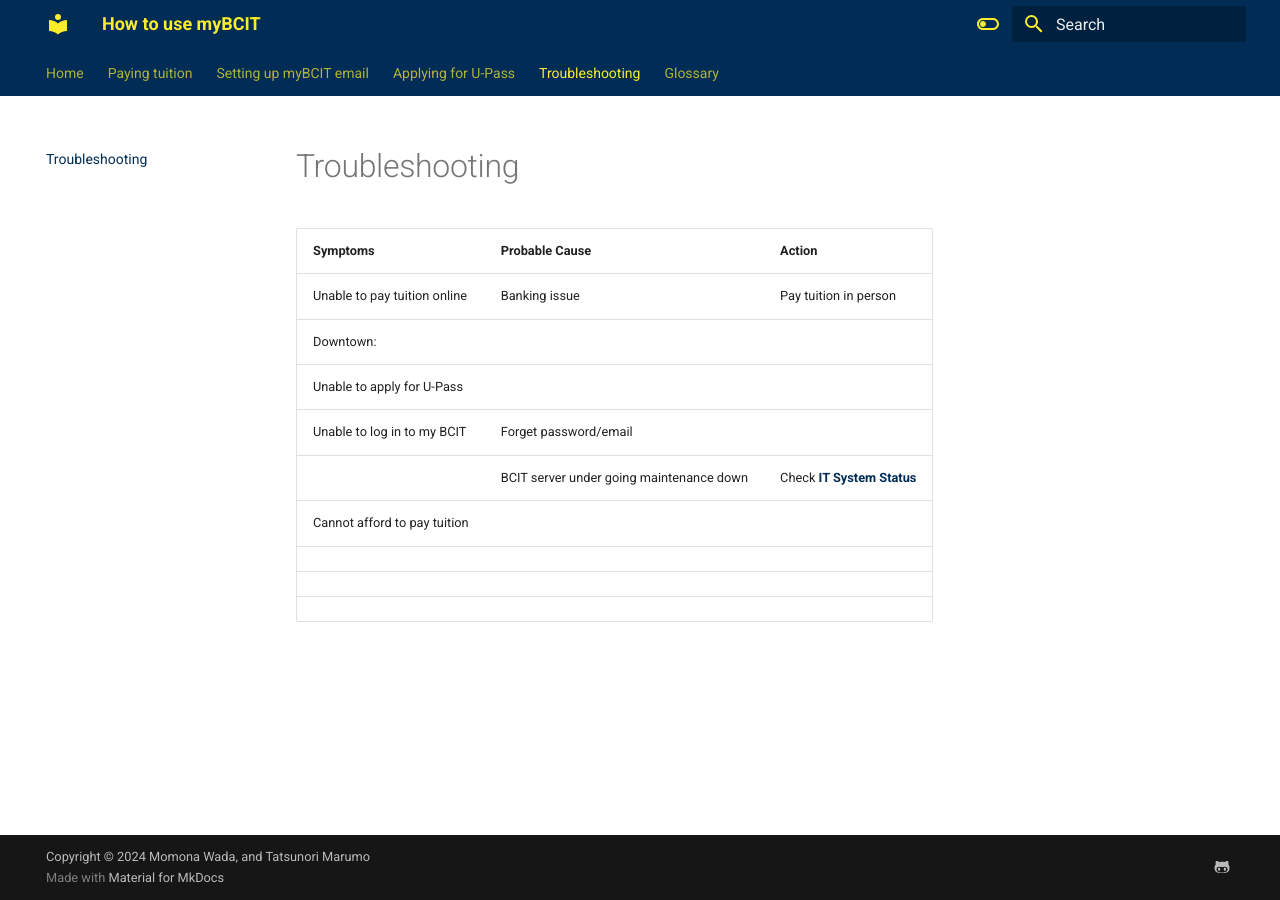
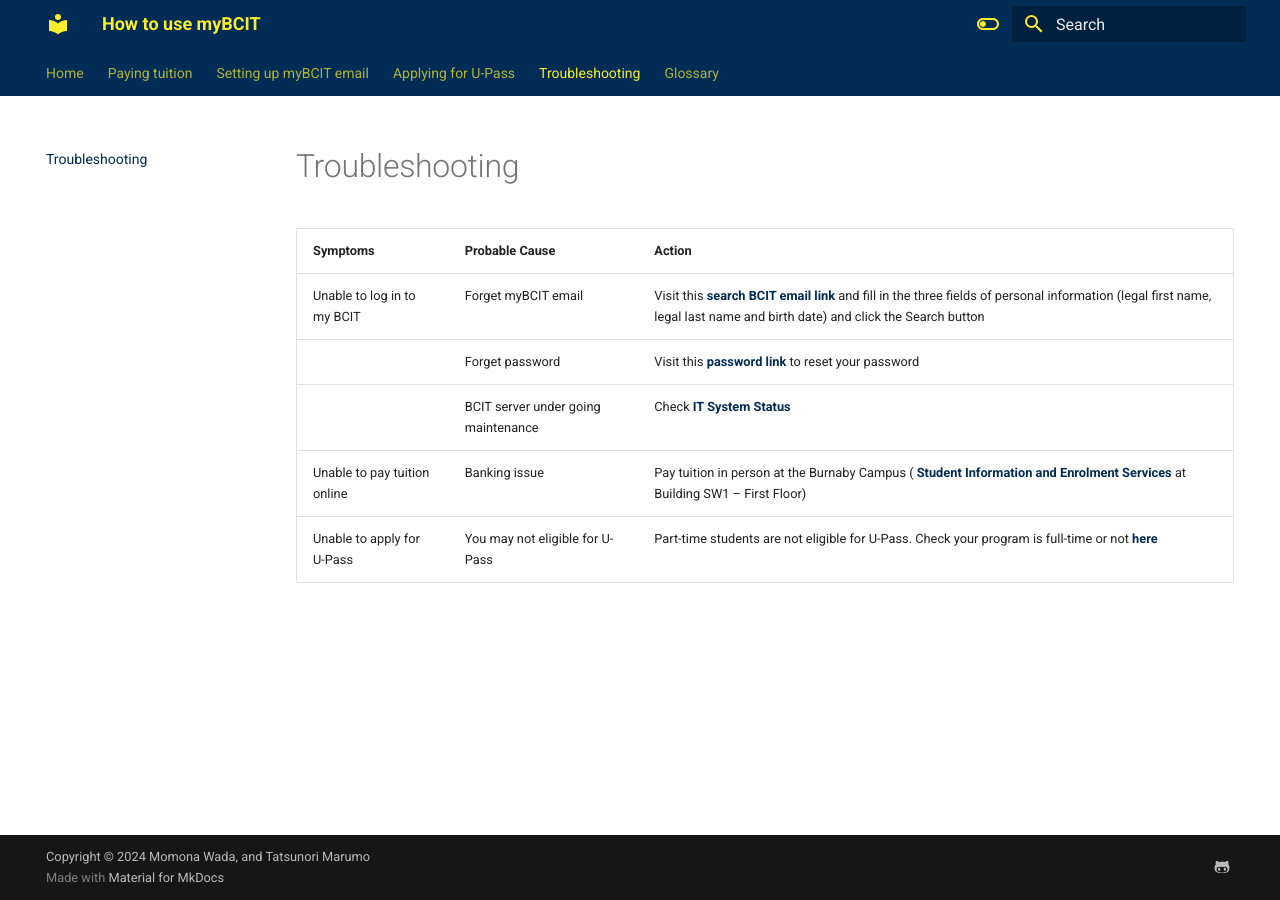
Before and after one commit to TatsunoriMarumo/myBCIT-Guide, an MkDocs documentation site: the page built from docs/troubleshooting.md, in a window 1280 px wide. Built offline with MkDocs 1.6.1 and Material for MkDocs 9.7.7, drawn with Linux system fonts in a browser that asks for light colours; nearby versions of some CDN libraries; comment, search, counter and statistics services are not loaded.

Commit message:
Compete trobleshooting

```diff
--- a/docs/troubleshooting.md
+++ b/docs/troubleshooting.md
@@ -1,11 +1,7 @@
 | **Symptoms** | **Probable Cause** | **Action** |
 | ------------ | ------------------ | ---------- |
-| Unable to pay tuition online | Banking issue | Pay tuition in person
-Downtown:  |
-| Unable to apply for U-Pass |  |  |
-| Unable to log in to my BCIT | Forget password/email |  |
-|  | BCIT server under going maintenance down   | Check **[IT System Status](https://status.bcit.ca)**  |
-| Cannot afford to pay tuition |  |  |
-| | | |
-| | | |
-| | | |
+| Unable to log in to my BCIT | Forget myBCIT email | Visit this **[search BCIT email link](https://bss.bcit.ca/owa_prod/swssrcr.p_initsearchcreate_f5)** and fill in the three fields of personal information (legal first name, legal last name and birth date) and click the Search button |
+|  | Forget password | Visit this **[password link](https://bss.bcit.ca/owa_prod/twbkwbis.P_ForgotPwdPage)** to reset your password |
+|  | BCIT server under going maintenance | Check **[IT System Status](https://status.bcit.ca)** |
+| Unable to pay tuition online | Banking issue | Pay tuition in person at the Burnaby Campus ( **[Student Information and Enrolment Services]("https://www.bcit.ca/admission/contact-us")** at Building SW1 – First Floor) |
+| Unable to apply for U-Pass | You may not eligible for U-Pass | Part-time students are not eligible for U-Pass. Check your program is full-time or not **[here](https://www.bcit.ca/study/?gad_source=1&gclid=Cj0KCQjw2a6wBhCVARIsABPeH1t3L7F5VR8ybTlP2MmeNlhpkBfCvlFF197okKzx9YK6BplxVELReq0aAlMLEALw_wcB&gclsrc=aw.ds)** |
```
Also changed, not shown: docs/index.md (+1 -1 lines), docs/paying-tuition.md (+2 -10 lines), docs/stylesheets/extra.css (+0 -10 lines).
